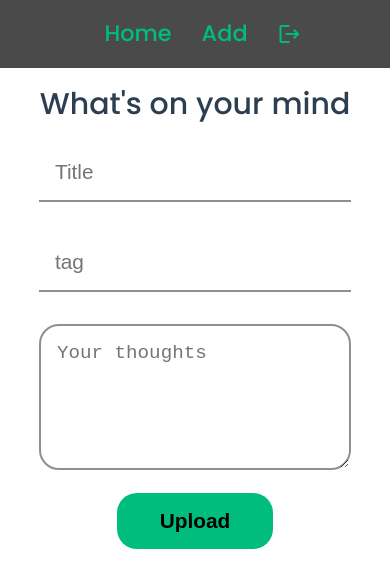
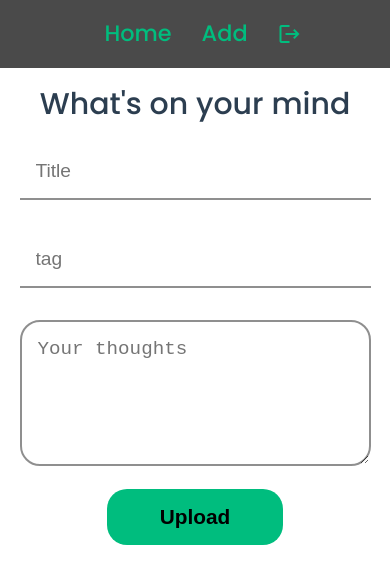
Before and after one commit to musaubrian/journal, a Vue app in the folder journal-vue/: page /entry in a window 390 px wide. Shown: the top 588 px of the page. Built offline with nearby package versions, Linux system fonts and the light colour scheme; no server answers.

Commit message:
fix: make form wider on smaller screens

```diff
--- a/journal-vue/src/components/AddEntryForm.vue
+++ b/journal-vue/src/components/AddEntryForm.vue
@@ -60,7 +60,7 @@ form {
     border: none;
     border-bottom: 2px solid var(--vt-c-divider-dark-1);
     background-color: transparent;
-    font-size: 1.3rem;
+    font-size: 1.2rem;
     color: var(--vtc-c-white-mute);
     padding: 1rem;
     margin-top: 1rem;
@@ -101,7 +101,7 @@ h1 {
 
 @media screen and (max-width: 900px) {
     form {
-        width: 80%;
+        width: 90%;
     }
 }
 </style>
```
